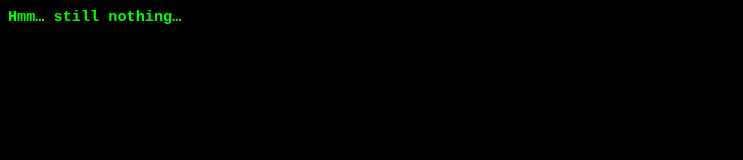
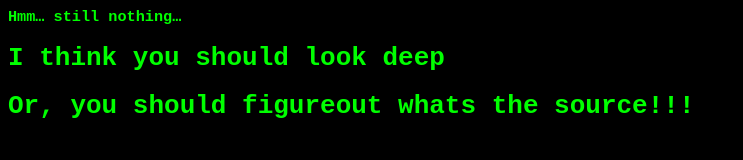
Before and after one commit to Acegod1234/softwarica-dns-ctf, a plain HTML site: page index.html in a window 1280 px wide. Shown: the whole page, without its empty margins (0-743 px from the left). Drawn offline with Linux system fonts and the light colour scheme.

Commit message:
Update index.html

```diff
--- a/index.html
+++ b/index.html
@@ -4,6 +4,8 @@
 </head>
 <body style="background:#000;color:#0f0;font-family:monospace;">
   <h3>Hmm… still nothing…</h3>
+  <h1> I think you should look deep</h1>
+  <h1> Or, you should figureout whats the source!!!</h1>
 
   <!-- OSINT Clue -->
   <!-- try /youfinallygothere -->
```
